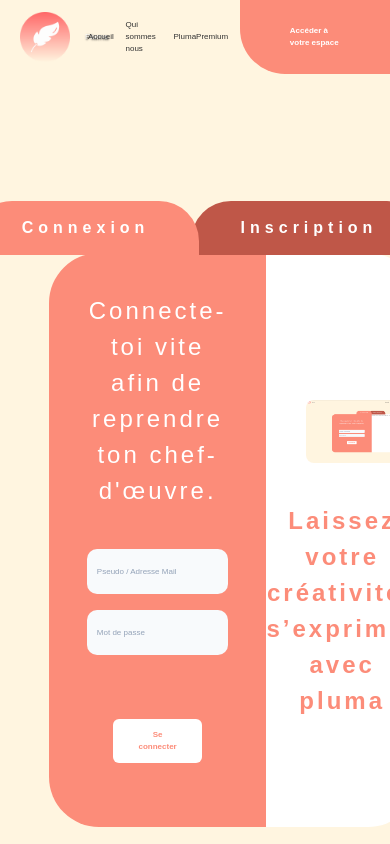
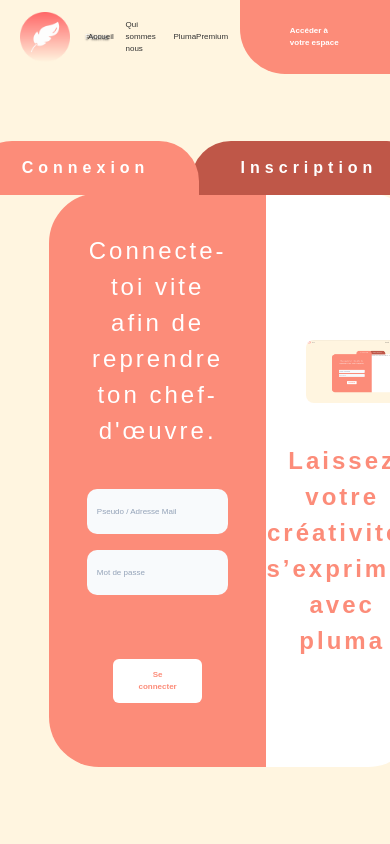
Before and after one commit to Nuxnuxx/Pluma, a React (Create React App) app in the folder client/: page /inscription-connexion in a window 390 px wide. Shown: the top 844 px of the page. Built offline with nearby package versions, Linux system fonts and the light colour scheme.

Commit message:
- Avancement responsive inscription-connexion

```diff
--- a/client/src/siteVitrine/pages/ConnexionInscription.js
+++ b/client/src/siteVitrine/pages/ConnexionInscription.js
@@ -39,7 +39,7 @@ const RegisterForm = () => (
         </div>
         <form id="register-form" action="" method="post" role="form" className="active-form flex">
             <div className="my-auto">
-                <div className="Paragraphe1 p-14 ">
+                <div className="Paragraphe1 p-14">
                     <p>Laisse ta plume te guider en rejoignant Pluma. </p>
                 </div>
                 <div className="pseudo mb-4">
--- a/client/src/siteVitrine/styles/ConnexionInscription.scss
+++ b/client/src/siteVitrine/styles/ConnexionInscription.scss
@@ -2,8 +2,10 @@
   display: flex;
   justify-content: center;
   align-items: center;
+  flex-direction: column;
+  min-height: 90vh;
+  max-height: 100vh;
   z-index: -10;
-  margin-top: 15vh;
 
   .panel-login {
     width: 75%;
--- a/client/src/styles/index.css
+++ b/client/src/styles/index.css
@@ -8,9 +8,14 @@ body {
   background-color: #FFF5E0;
   -webkit-font-smoothing: antialiased;
   -moz-osx-font-smoothing: grayscale;
+  height: 100vh;
 }
 
 code {
   font-family: source-code-pro, Menlo, Monaco, Consolas, 'Courier New',
     monospace;
 }
+
+#root{
+  height: 100%;
+}
```
